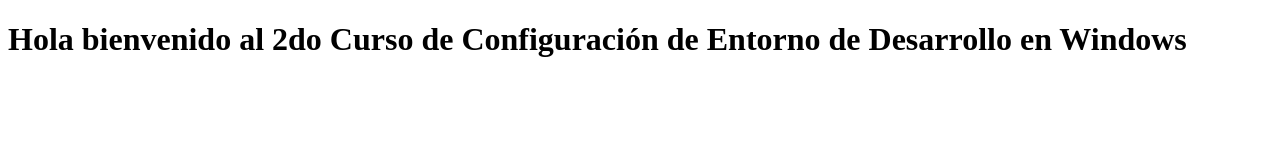
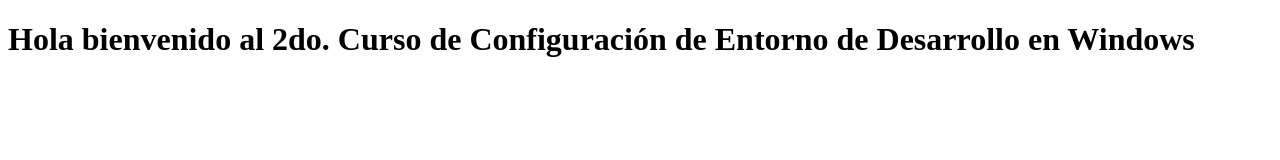
Before and after one commit to JeffPino33/MyWeb, a plain HTML site: page index.html in a window 1280 px wide. Drawn offline with Linux system fonts and the light colour scheme.

Commit message:
Mi primer commit

```diff
--- a/index.html
+++ b/index.html
@@ -9,7 +9,7 @@
     <body>
         <div>
             <h1>
-                Hola bienvenido al 2do Curso de Configuración de Entorno de Desarrollo en Windows
+                Hola bienvenido al 2do. Curso de Configuración de Entorno de Desarrollo en Windows
             </h1>
         </div>
     </body>
```
